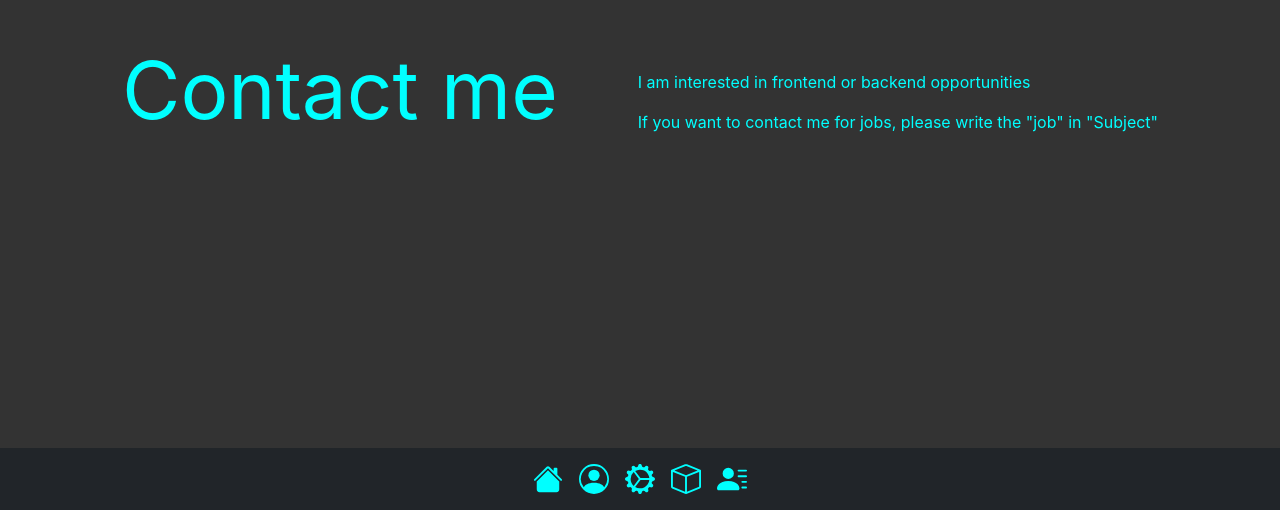
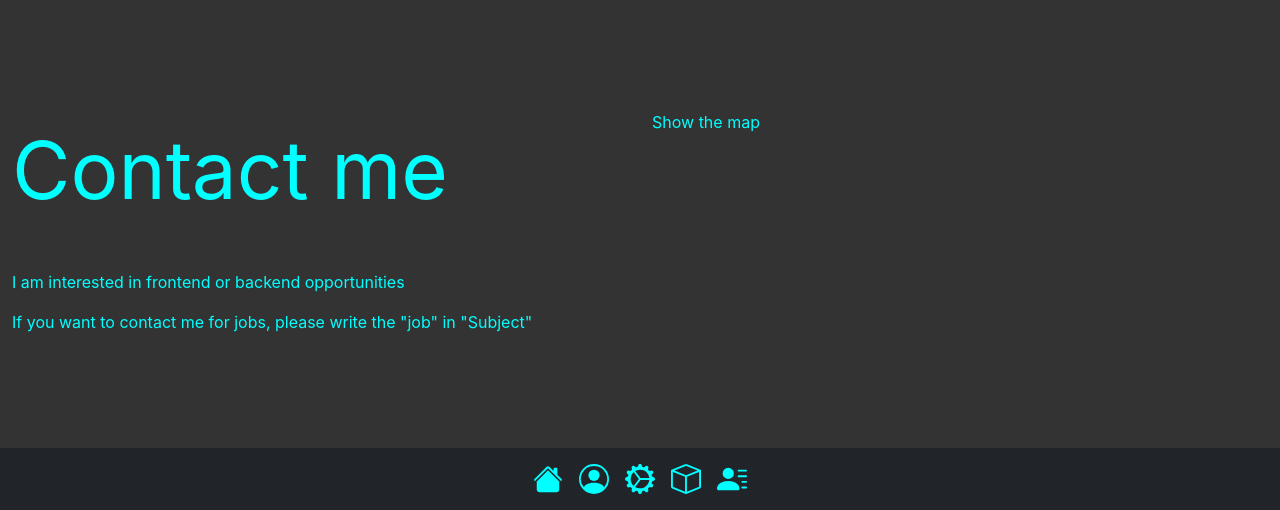
Before and after one commit to LIASY032/porfolio, a React (Create React App) app: page /contact in a window 1280 px wide. Shown: the part 290-800 px from the top of the page. Built offline with nearby package versions, Linux system fonts and the light colour scheme.

Commit message:
fixing the bugs

```diff
--- /dev/null
+++ b/src/components/ContactInput.js
@@ -0,0 +1,15 @@
+import React from "react";
+import { Form, FormLabel, Col, Row, FormFloating } from "react-bootstrap";
+
+function ContactInput() {
+  return (
+    <Form>
+      <Row>
+        <Col></Col>
+        <Col></Col>
+      </Row>
+    </Form>
+  );
+}
+
+export default ContactInput;
--- a/src/components/pages/Contact.js
+++ b/src/components/pages/Contact.js
@@ -1,9 +1,13 @@
 import React from "react";
 import "./common.css";
 import { Fade } from "react-reveal";
+import { Container, Row, Col } from "react-bootstrap";
+import ContactInput from "../ContactInput";
 function Contact() {
   return (
-    <div className="flex-container">
+    <Container className="common-container padding-top-half">
+      <Row>
+        <Col>
           <Fade bottom cascade={true}>
             <div className="text-container">
               <span>C</span>
@@ -18,15 +22,16 @@ function Contact() {
               <span>e</span>
             </div>
           </Fade>
-
-      <div>
           <p>I am interested in frontend or backend opportunities</p>
           <p>
             If you want to contact me for jobs, please write the "job" in
             "Subject"
           </p>
-      </div>
-    </div>
+          <ContactInput></ContactInput>
+        </Col>
+        <Col>Show the map</Col>
+      </Row>
+    </Container>
   );
 }
 
```
Lines whose indentation alone changed are shown as unchanged.
